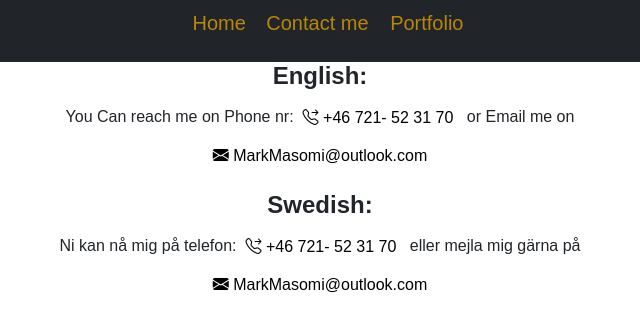
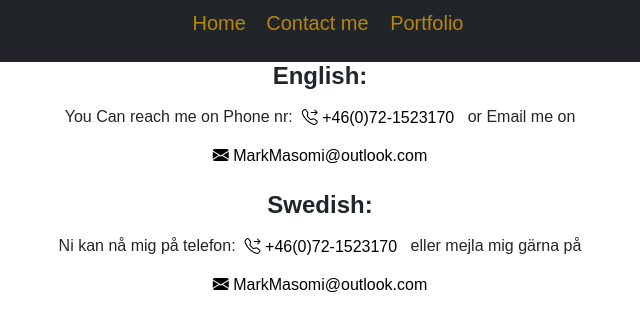
Before and after one commit to Mark-Masomi/Marks-PF, a plain HTML site: page Contact.html in a window 1280 px wide. Shown: the top 316 px of the page, 320-960 px from the left. Drawn offline with nearby package versions, Linux system fonts and the light colour scheme.

Commit message:
Update Contact.html

```diff
--- a/Contact.html
+++ b/Contact.html
@@ -41,7 +41,7 @@
 
                   <h4 style="font-weight: bold;">English:</h4>
                     <p>
-                      You Can reach me on Phone nr:<a class="btn bi-telephone-forward px-2" style="color: black;" href="tel:+46721523170 "> +46 721- 52 31 70</a>
+                      You Can reach me on Phone nr:<a class="btn bi-telephone-forward px-2" style="color: black;" href="tel:+46721523170"> +46(0)72-1523170</a>
                       or Email me on <br>
                       <a class="btn bi-envelope-fill" style="color: black;" href="mailto: MarkMasomi@outlook.com">
                         MarkMasomi@outlook.com
@@ -49,7 +49,7 @@
                     </p>
                     <h4 style="font-weight: bold;">Swedish:</h4>
                     <p>
-                      Ni kan nå mig på telefon:<a class="btn bi-telephone-forward px-2 " style="color: black;" href="tel:+46721523170 "> +46 721- 52 31 70</a>
+                      Ni kan nå mig på telefon:<a class="btn bi-telephone-forward px-2 " style="color: black;" href="tel:+46721523170"> +46(0)72-1523170</a>
                       eller mejla mig gärna på <br>
                       <a class="btn bi-envelope-fill" style="color: black;" href="mailto: MarkMasomi@outlook.com">
                         MarkMasomi@outlook.com
```
